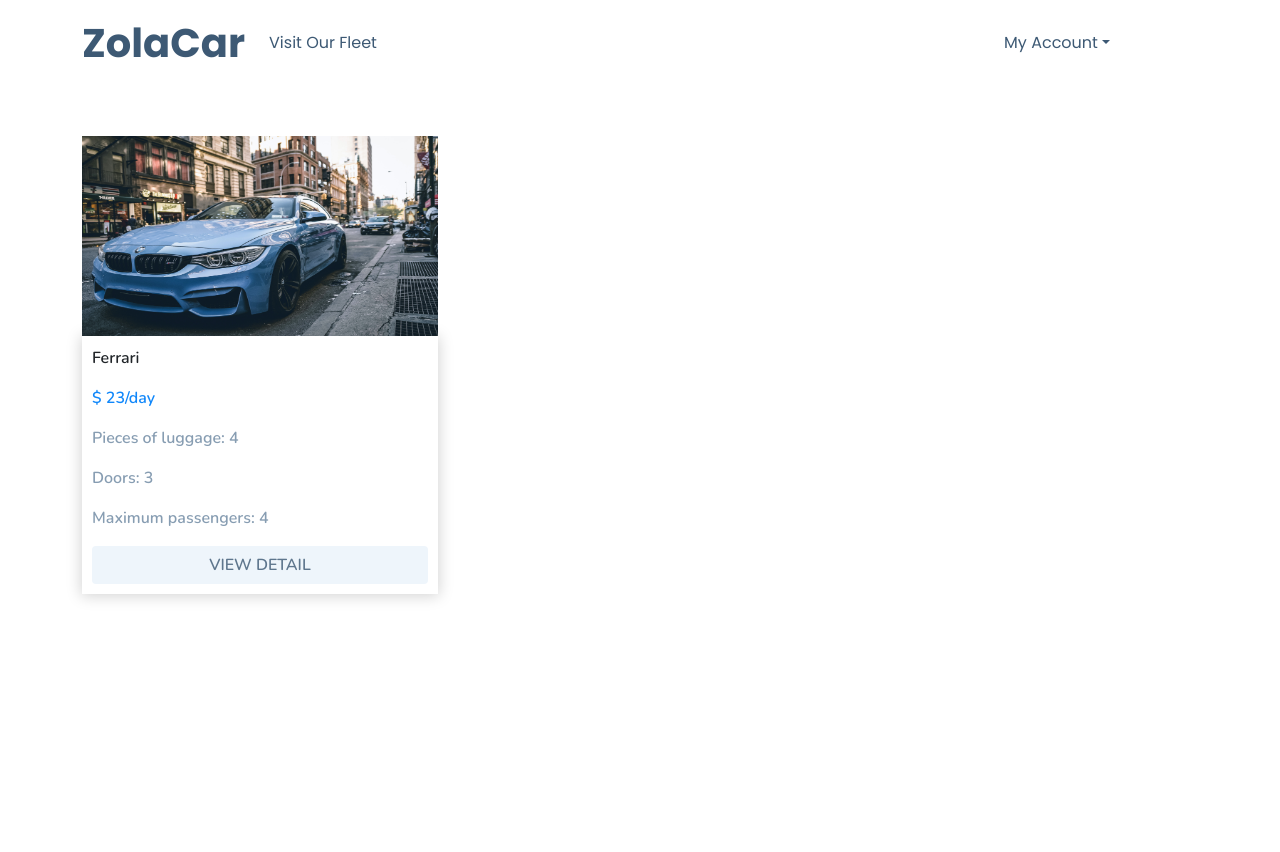
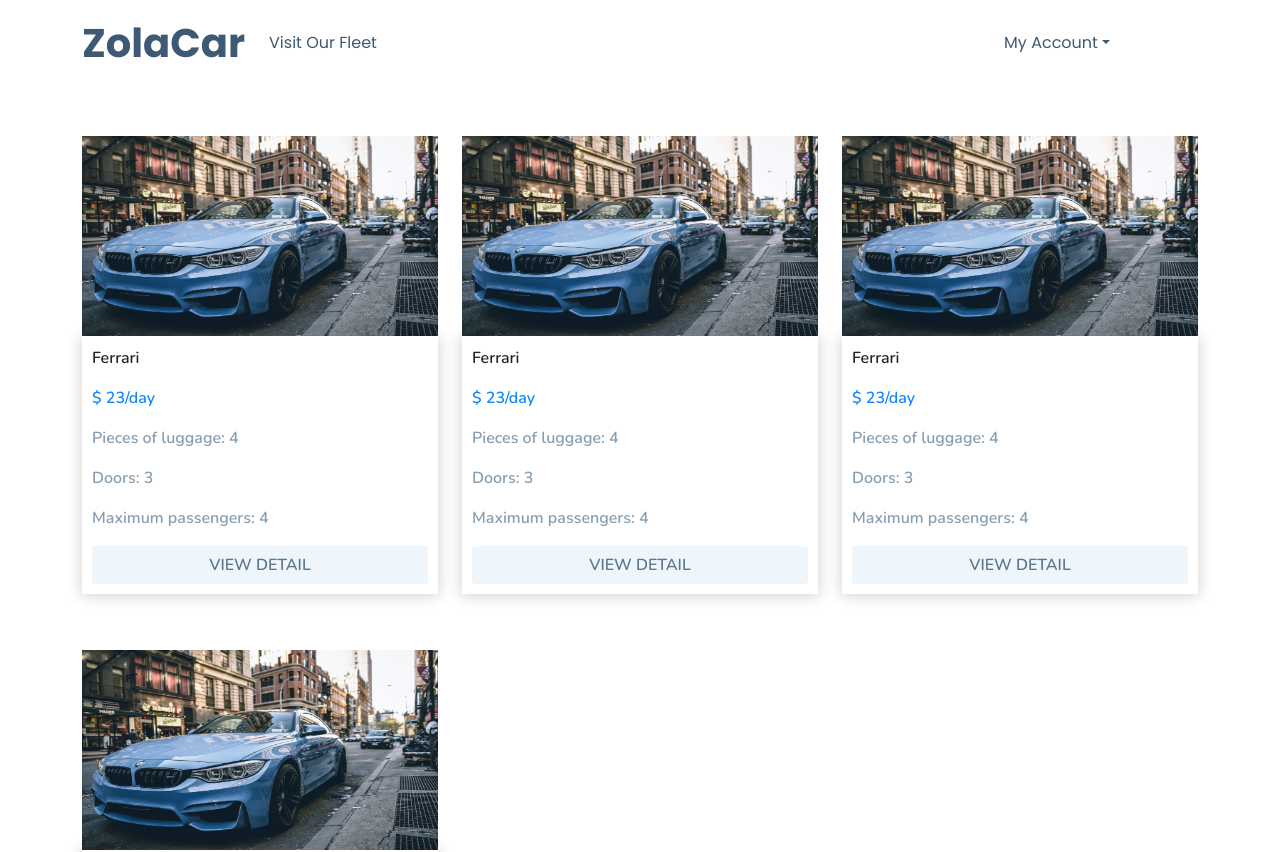
Before and after one commit to Marcos8060/upcar, a React (Create React App) app: page /fleet in a window 1280 px wide. Shown: the top 852 px of the page. Before the commit the page ends 800 px from the top, so only its background shows below. Built offline with nearby package versions, Linux system fonts and the light colour scheme.

Commit message:
aligned the items

```diff
--- a/src/components/Fleet.js
+++ b/src/components/Fleet.js
@@ -11,6 +11,45 @@
     <div className='app__fleet'>
         <div className="container">
             <div className="row">
+                <div className="col-md-4" style={{ marginBottom: '7vh'}}>
+                    <div>
+                        <img className='img-fluid fleetImg' src={car} alt="" />
+                        <div className="footer">
+                          <p>Ferrari</p>
+                          <p className='price'>$ 23/day</p>
+                          <p className='gray'>Pieces of luggage: 4</p>
+                          <p className='gray'>Doors: 3</p>
+                          <p className='gray'>Maximum passengers: 4</p>
+                          <Link to='/detail' className='btn viewBtn'>View Detail</Link>
+                        </div>
+                    </div>
+                </div>
+                <div className="col-md-4">
+                    <div>
+                        <img className='img-fluid fleetImg' src={car} alt="" />
+                        <div className="footer">
+                          <p>Ferrari</p>
+                          <p className='price'>$ 23/day</p>
+                          <p className='gray'>Pieces of luggage: 4</p>
+                          <p className='gray'>Doors: 3</p>
+                          <p className='gray'>Maximum passengers: 4</p>
+                          <Link to='/detail' className='btn viewBtn'>View Detail</Link>
+                        </div>
+                    </div>
+                </div>
+                <div className="col-md-4">
+                    <div>
+                        <img className='img-fluid fleetImg' src={car} alt="" />
+                        <div className="footer">
+                          <p>Ferrari</p>
+                          <p className='price'>$ 23/day</p>
+                          <p className='gray'>Pieces of luggage: 4</p>
+                          <p className='gray'>Doors: 3</p>
+                          <p className='gray'>Maximum passengers: 4</p>
+                          <Link to='/detail' className='btn viewBtn'>View Detail</Link>
+                        </div>
+                    </div>
+                </div>
                 <div className="col-md-4">
                     <div>
                         <img className='img-fluid fleetImg' src={car} alt="" />
```
